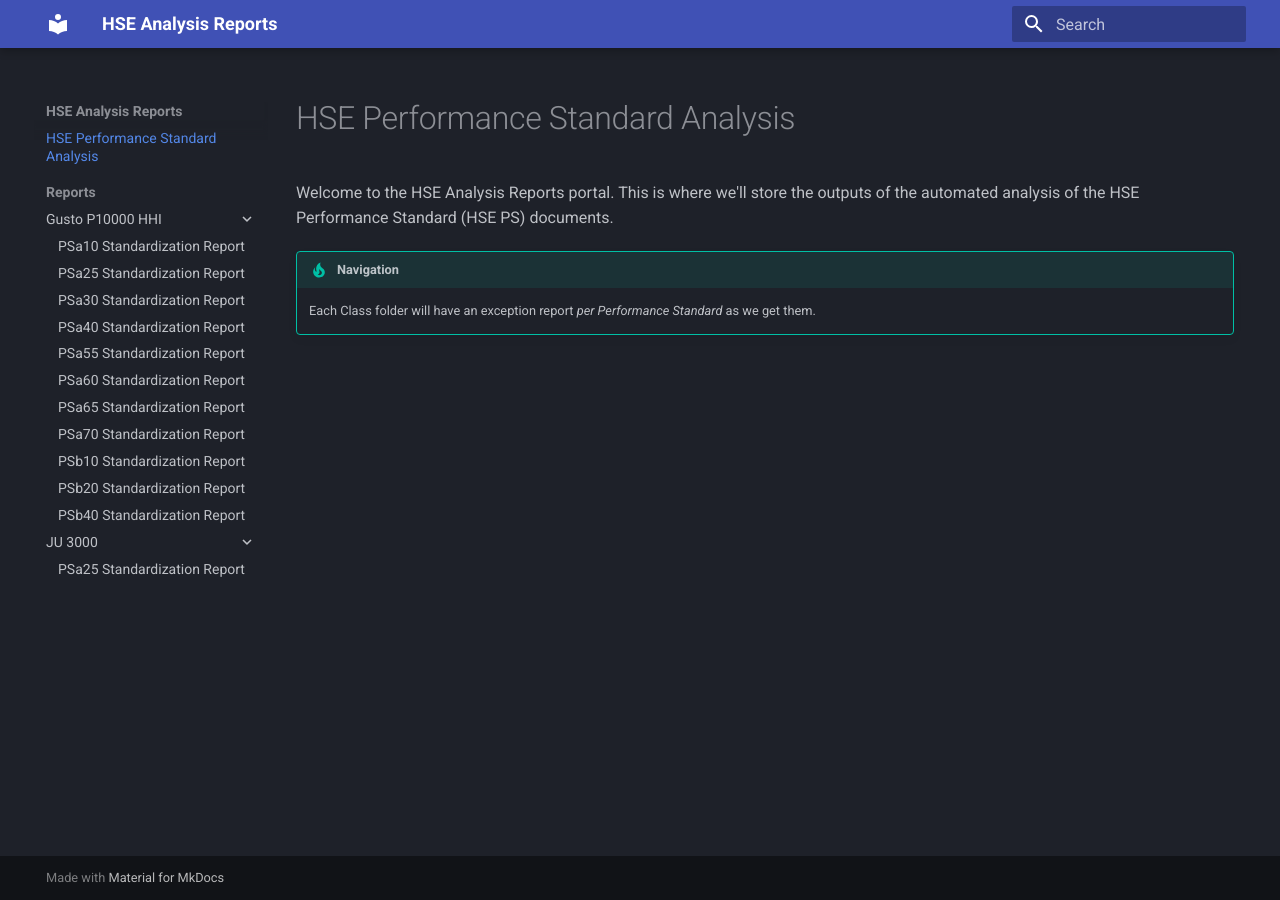
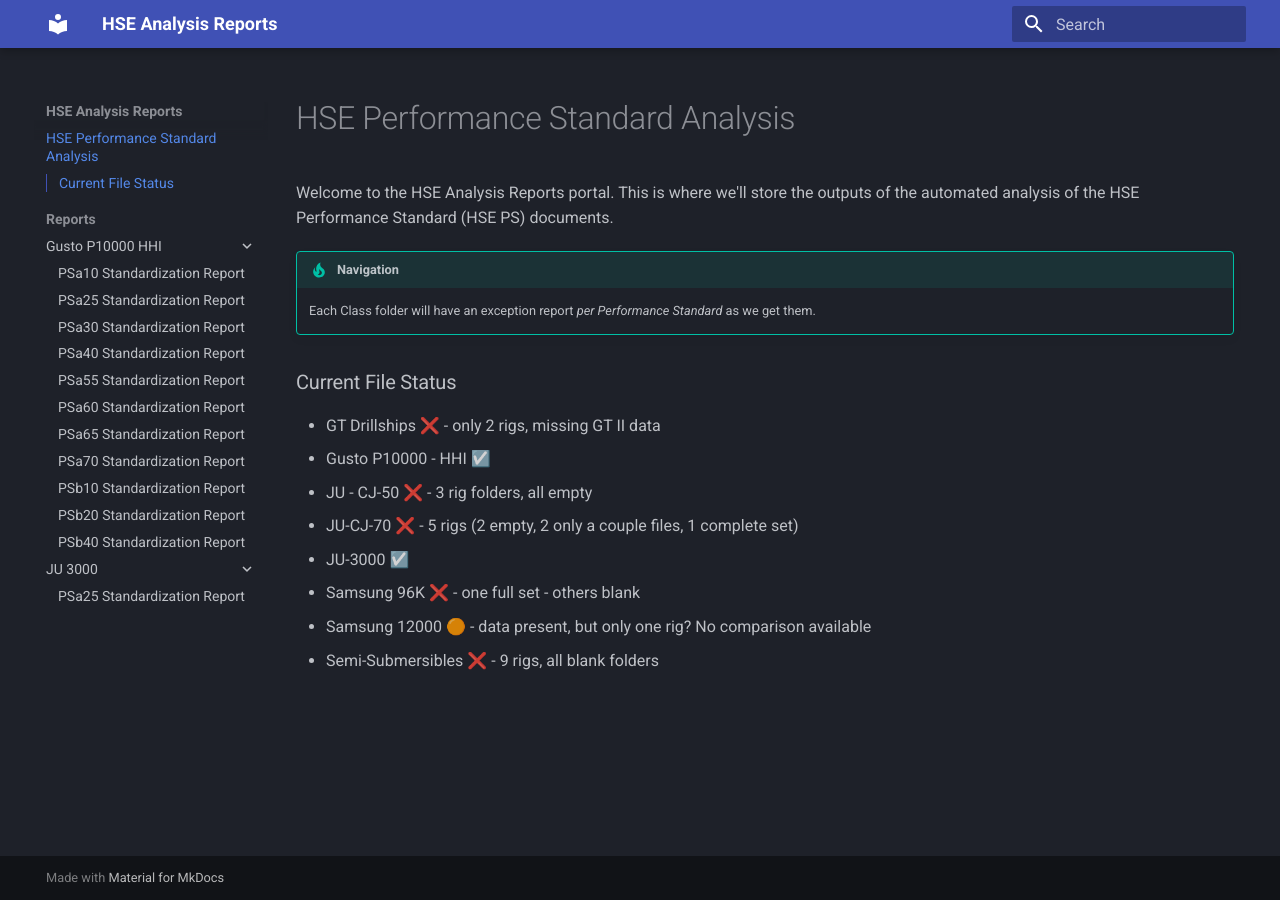
Before and after one commit to pyee-io/noble-hse-ps-docs, an MkDocs documentation site: the page built from docs/index.md, in a window 1280 px wide. Built offline with MkDocs 1.6.1 and Material for MkDocs 9.7.7, drawn with Linux system fonts in a browser that asks for light colours.

Commit message:
update current file status

```diff
--- a/docs/index.md
+++ b/docs/index.md
@@ -4,3 +4,13 @@ Welcome to the HSE Analysis Reports portal. This is where we'll store the output
 
 !!! tip "Navigation"
     Each Class folder will have an exception report *per Performance Standard* as we get them.
+
+### Current File Status
+- GT Drillships ❌ - only 2 rigs, missing GT II data
+- Gusto P10000 - HHI ☑️
+- JU - CJ-50 ❌ - 3 rig folders, all empty
+- JU-CJ-70 ❌ - 5 rigs (2 empty, 2 only a couple files, 1 complete set)
+- JU-3000 ☑️
+- Samsung 96K ❌ - one full set - others blank
+- Samsung 12000 🟠 - data present, but only one rig? No comparison available
+- Semi-Submersibles ❌ - 9 rigs, all blank folders
```
